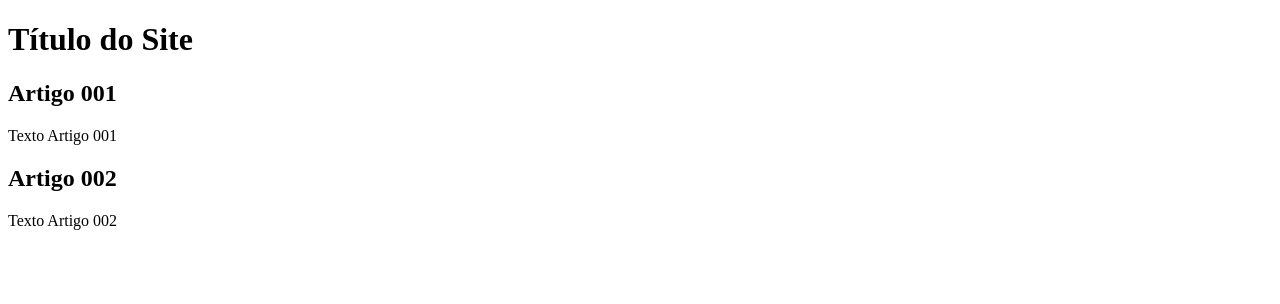
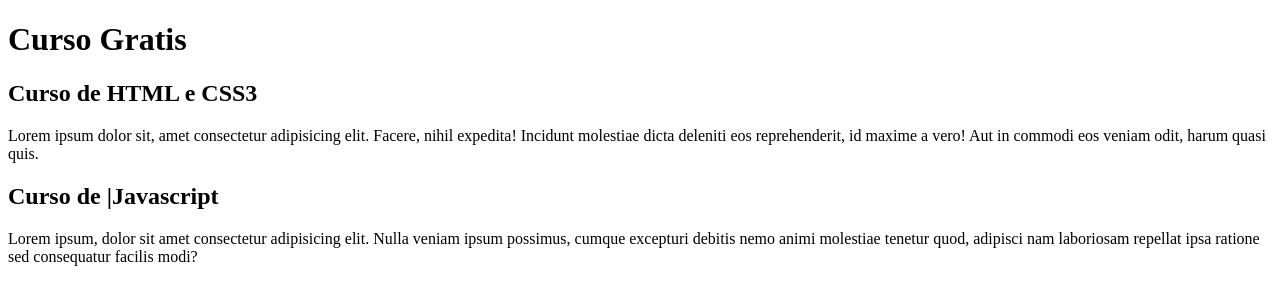
Before and after one commit to Rogimerio/projeto-site-wm, a plain HTML site: page index.html in a window 1280 px wide. Drawn offline with Linux system fonts and the light colour scheme.

Commit message:
Comecei a escrever no conteúdo.

```diff
--- a/index.html
+++ b/index.html
@@ -8,17 +8,17 @@
 <body>
     <main>
         <header>
-            <h1>Título do Site</h1>
+            <h1>Curso Gratis </h1>
 
         </header>
         <article>
-            <h2>Artigo 001</h2>
-            <p>Texto Artigo 001</p>
+            <h2>Curso de HTML e CSS3</h2>
+            <p>Lorem ipsum dolor sit, amet consectetur adipisicing elit. Facere, nihil expedita! Incidunt molestiae dicta deleniti eos reprehenderit, id maxime a vero! Aut in commodi eos veniam odit, harum quasi quis.</p>
         </article>
 
         <article>
-            <h2>Artigo 002</h2>
-            <p>Texto Artigo 002</p>
+            <h2>Curso de |Javascript</h2>
+            <p>Lorem ipsum, dolor sit amet consectetur adipisicing elit. Nulla veniam ipsum possimus, cumque excepturi debitis nemo animi molestiae tenetur quod, adipisci nam laboriosam repellat ipsa ratione sed consequatur facilis modi?</p>
         </article>
     </main>
 </body>
```
